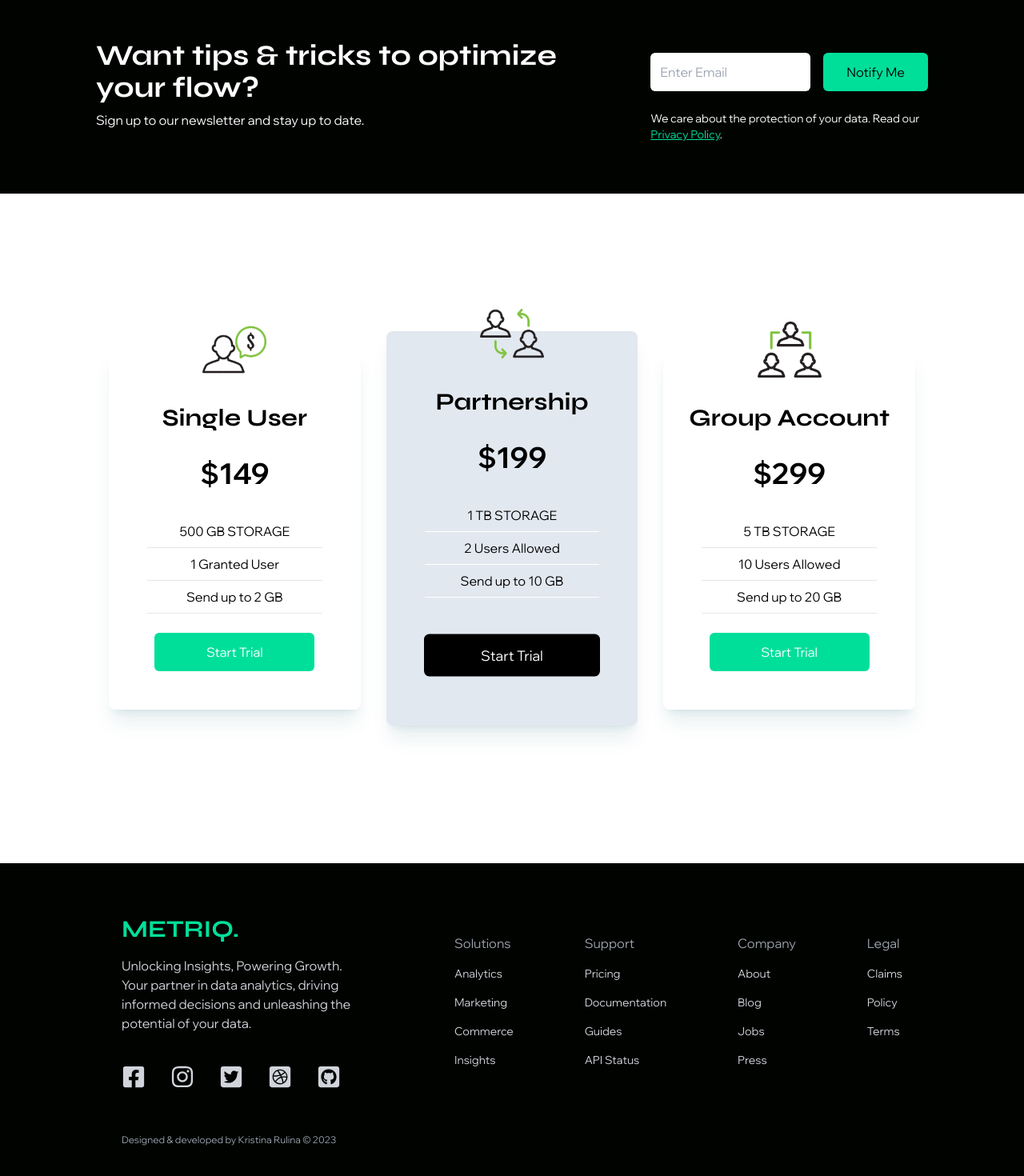
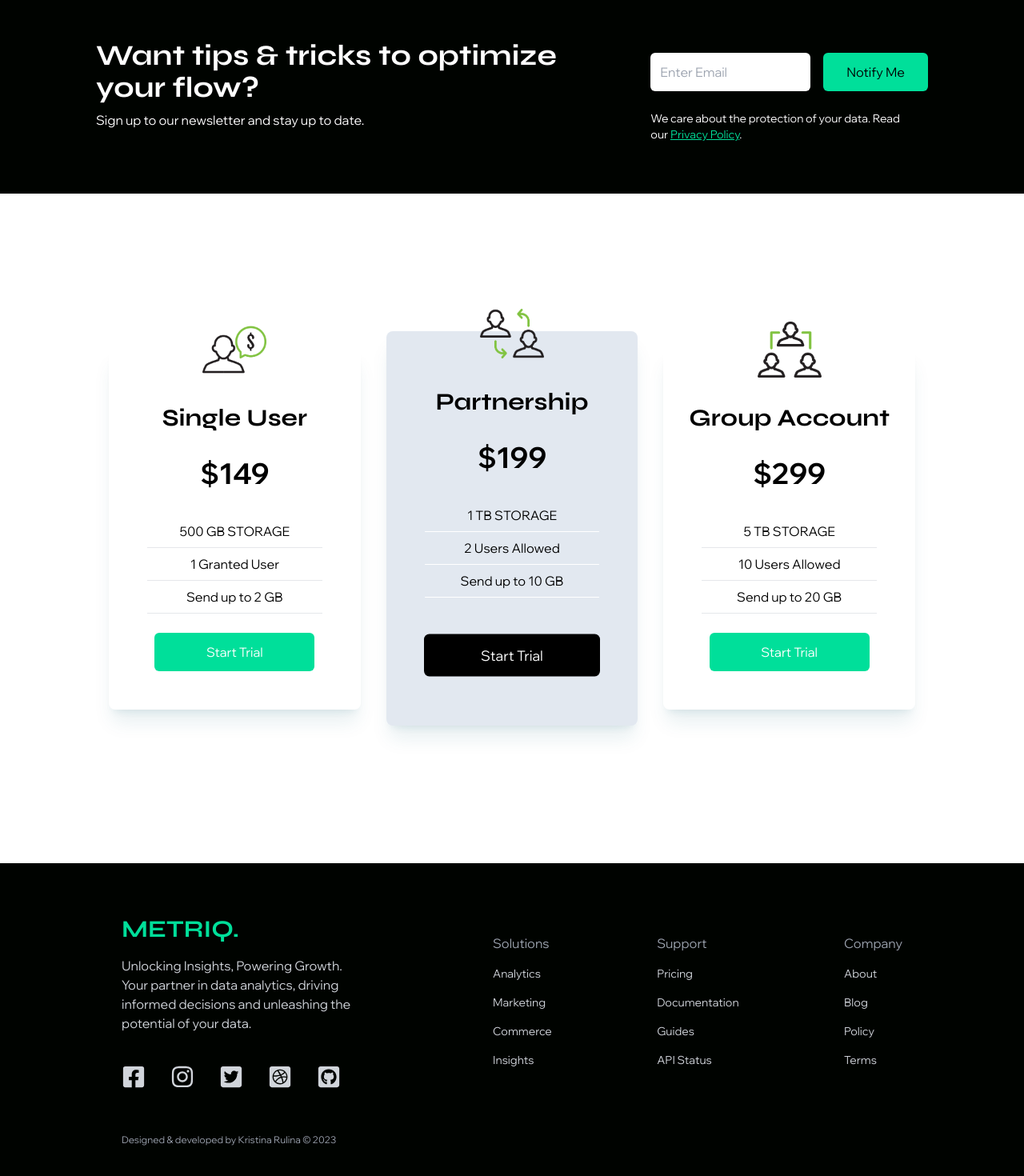
Before and after one commit to kris7ina/tailwind-sample, a React (Vite) app: page / in a window 1280 px wide. Shown: the part 1412-2882 px from the top of the page at 80% size. Built offline with nearby package versions, Linux system fonts and the light colour scheme; what tailwindcss-animated would draw is missing.

Commit message:
minor bugs

```diff
--- a/src/components/Footer.jsx
+++ b/src/components/Footer.jsx
@@ -21,7 +21,7 @@ const Footer = () => {
           <FaGithubSquare size={30} className='cursor-pointer' />
         </div>
       </div>
-      <div className='flex justify-between md:mt-6 md:ml-20 md:col-span-2'>
+      <div className='flex justify-between md:mt-6 md:ml-32 md:col-span-2'>
 
         <div>
           <h6 className='font-medium text-gray-400'>Solutions</h6>
@@ -48,19 +48,19 @@ const Footer = () => {
           <ul>
             <li className='pb-2 pt-4 text-sm cursor-pointer'>About</li>
             <li className='py-2 text-sm cursor-pointer'>Blog</li>
-            <li className='py-2 text-sm cursor-pointer'>Jobs</li>
-            <li className='py-2 text-sm cursor-pointer'>Press</li>
+            <li className='py-2 text-sm cursor-pointer'>Policy</li>
+            <li className='py-2 text-sm cursor-pointer'>Terms</li>
           </ul>
         </div>
 
-        <div>
+        {/* <div>
           <h6 className='font-medium text-gray-400'>Legal</h6>
           <ul>
             <li className='pb-2 pt-4 text-sm cursor-pointer'>Claims</li>
             <li className='py-2 text-sm cursor-pointer'>Policy</li>
             <li className='py-2 text-sm cursor-pointer'>Terms</li>
           </ul>
-        </div>
+        </div> */}
 
       </div>
       <p className='text-xs text-gray-400'>Designed & developed by Kristina Rulina © 2023</p>
--- a/src/components/Newsletter.jsx
+++ b/src/components/Newsletter.jsx
@@ -13,7 +13,7 @@ const Newsletter = () => {
             <input className='p-3 flex w-full rounded-md text-black' type='email' placeholder='Enter Email' />
             <button className='bg-[#00df9a] text-black w-[200px] rounded-md font-medium ml-4 my-6 px-6 py-3'>Notify Me</button>
           </div>
-          <p className='text-xs md:text-sm'>We care about the protection of your data. Read our <span className='text-[#00df9a] underline cursor-pointer'>Privacy Policy</span>.</p>
+          <p className='text-xs lg:text-sm text-center lg:text-left'>We care about the protection of your data. Read our&nbsp;<span className='text-[#00df9a] underline cursor-pointer'>Privacy Policy</span>.</p>
         </div>
       </div>
     </div>
```
